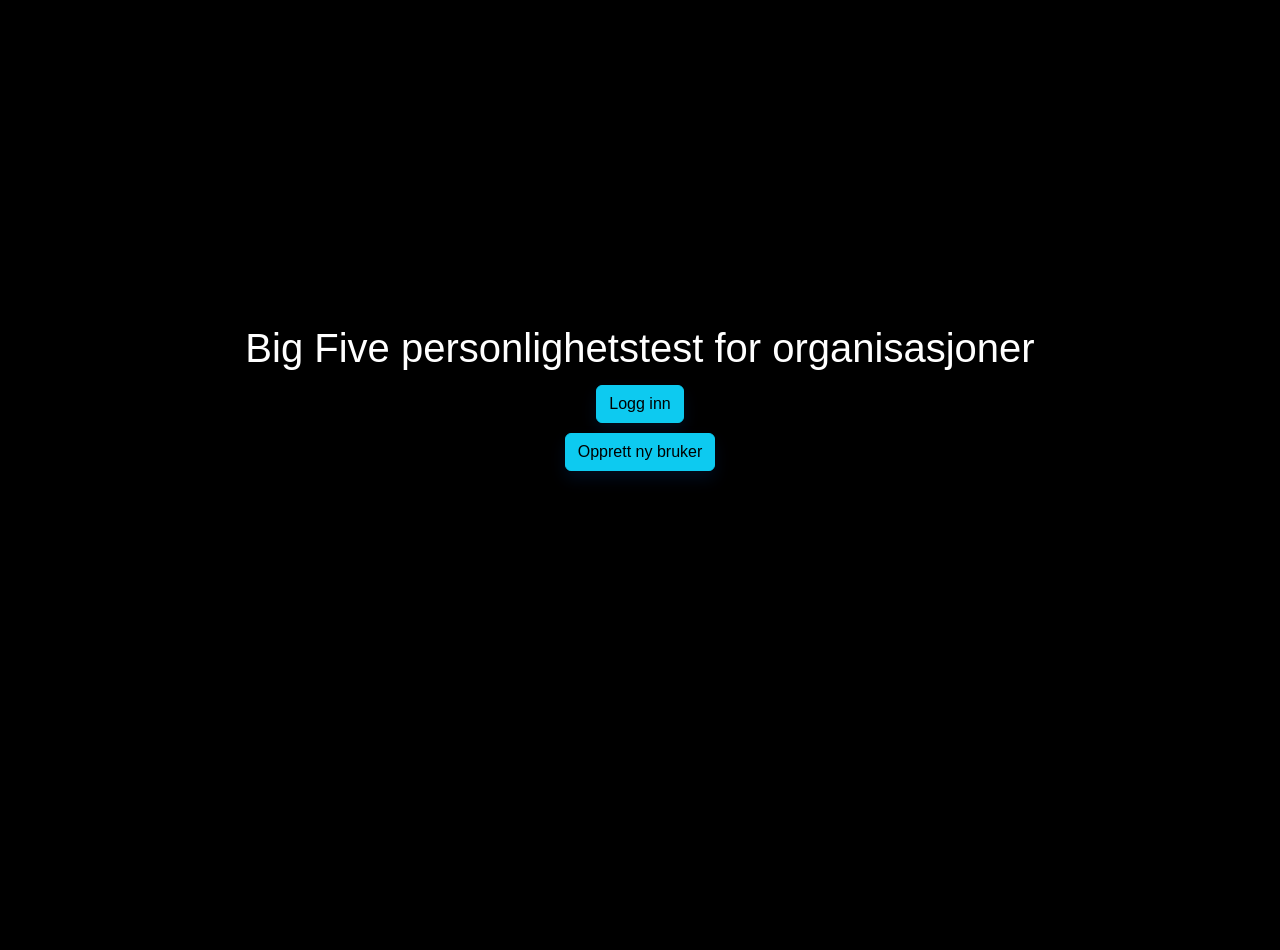
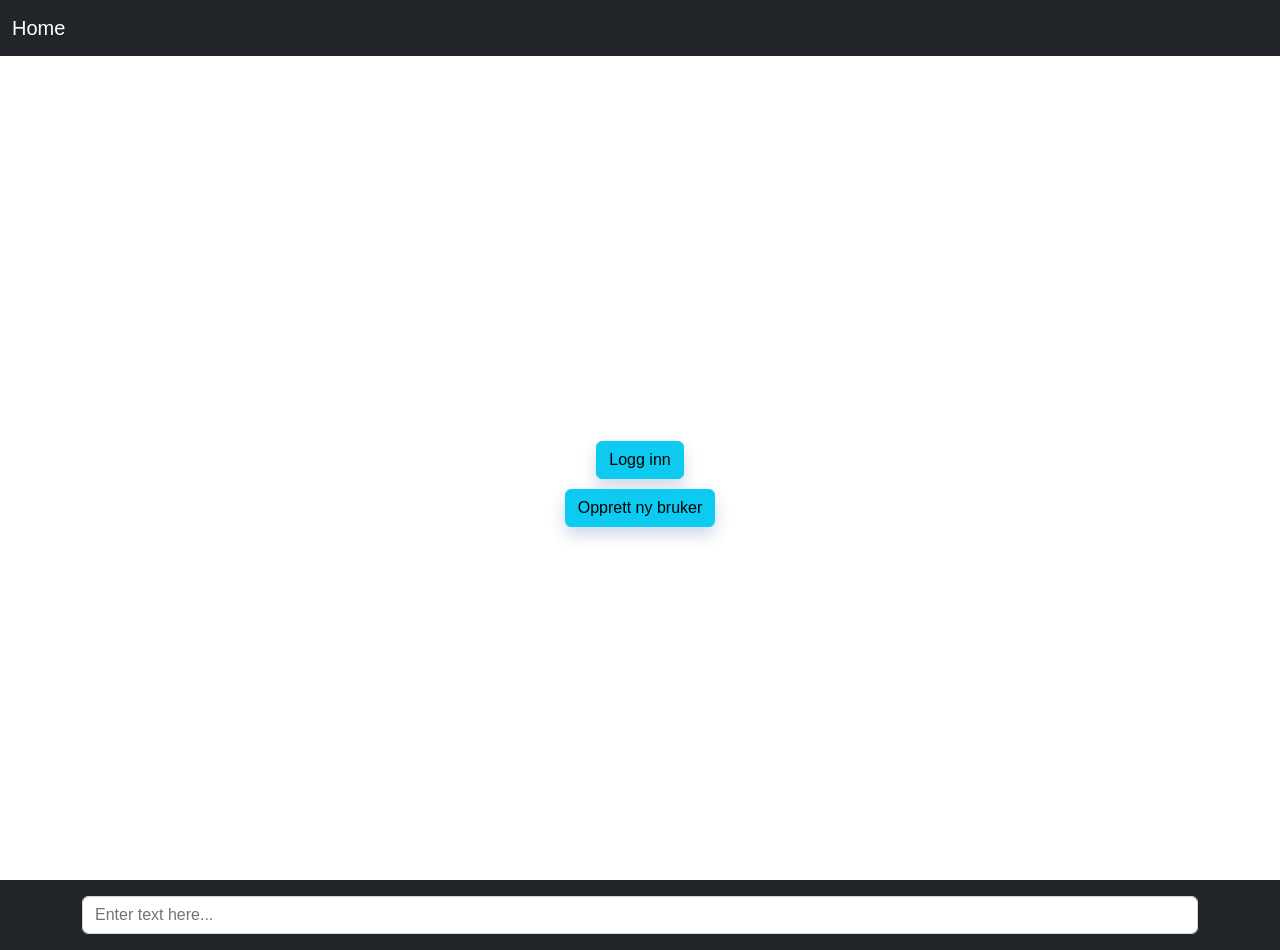
Before and after one commit to fielcool/app2000-gruppe13, a React (Create React App) app in the folder client/: page / in a window 1280 px wide. Before the commit the page ends 800 px from the top, so only its background shows below. Built offline with nearby package versions, Linux system fonts and the light colour scheme.

Commit message:
modified:   client/src/App.css 	modified:   client/src/App.js modified:   client/src/ChartComponent.js 	new file:   client/src/Footer.js 	new file:   client/src/Header.js

```diff
--- a/client/src/App.css
+++ b/client/src/App.css
@@ -13,7 +13,7 @@ html {
 }
 
 body {
-  background-color: #000000;
+  background-color: #ffffff;
   height: 100%;
   margin: 0;
 }
@@ -65,7 +65,3 @@ h1 {
 .fp-button {
   margin: 5px;
 }
-
-.card.bg-black {
-  color: white;
-}
--- a/client/src/App.js
+++ b/client/src/App.js
@@ -1,5 +1,7 @@
 import React from "react";
 import { useNavigate } from "react-router-dom";
+import Header from './Header';
+import Footer from './Footer';
 import "./App.css";
 import "./Medium.css";
 import "./Small.css";
@@ -17,6 +19,8 @@ export default function App() {
   };
 
   return (
+    <>
+      <Header />
       <div className="main text-center">
         <h1 className="intro-heading">Big Five personlighetstest for organisasjoner</h1>
         <button onClick={handleUserLoginClick} className="btn btn-info btn-md fp-button shadow-custom">
@@ -26,5 +30,7 @@ export default function App() {
           Opprett ny bruker
         </button>
       </div>
+      <Footer />
+    </>
   );
 }
--- a/client/src/ChartComponent.js
+++ b/client/src/ChartComponent.js
@@ -59,7 +59,7 @@ const ChartComponent = ({ data, chartType }) => {
 
   return (
     <div className="container p-3">
-      <div className="card bg-black">
+      <div className="card">
         <canvas ref={chartRef}></canvas>
       </div>
     </div>
--- /dev/null
+++ b/client/src/Footer.js
@@ -0,0 +1,14 @@
+import React from 'react';
+import 'bootstrap/dist/css/bootstrap.min.css';
+
+const Footer = () => {
+  return (
+    <footer className="footer bg-dark text-white mt-4">
+      <div className="container text-center py-3">
+        <input type="text" placeholder="Enter text here..." className="form-control" />
+      </div>
+    </footer>
+  );
+};
+
+export default Footer;
--- /dev/null
+++ b/client/src/Header.js
@@ -0,0 +1,15 @@
+import React from 'react';
+import { Link } from 'react-router-dom';
+import 'bootstrap/dist/css/bootstrap.min.css';
+
+const Header = () => {
+  return (
+    <nav className="navbar navbar-expand-lg navbar-dark bg-dark">
+      <div className="container-fluid">
+        <Link to="/" className="navbar-brand">Home</Link>
+      </div>
+    </nav>
+  );
+};
+
+export default Header;
```
Lines whose indentation alone changed are shown as unchanged.
